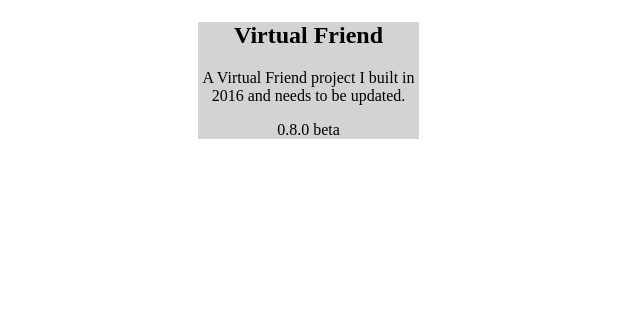
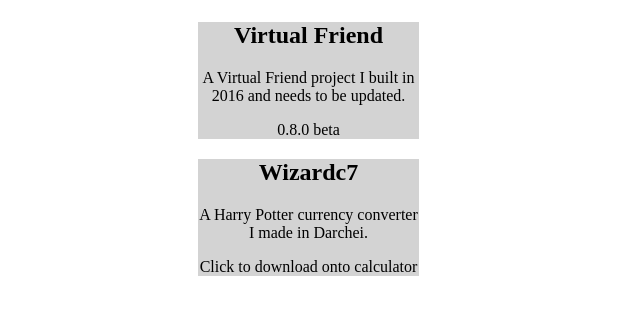
Before and after one commit to EphraimB/ephraim-becker, a PHP site: page /projects/ in a window 1280 px wide. Shown: the part 124-439 px from the top of the page, without its empty margins (0-640 px from the left). Run offline with PHP 8.4, Linux system fonts and the light colour scheme.

Commit message:
Added my Wizardc7 project.

```diff
--- a/projects/index.php
+++ b/projects/index.php
@@ -32,6 +32,13 @@
             <p>0.8.0 beta</p>
           </a>
         </div>
+        <div class="card">
+          <a href="files/wizardc.zip">
+            <h2>Wizardc7</h2>
+            <p>A Harry Potter currency converter I made in Darchei.</p>
+            <p>Click to download onto calculator</p>
+          </a>
+        </div>
     </main>
     <script src="../js/script.js"></script>
   </body>
--- a/timeline.php
+++ b/timeline.php
@@ -99,6 +99,12 @@
         <p>I tried to keep my cool for a month but everyone ignored me. I entered defense mode again and took zero tolerance from anyone now that I had no friends at all. I became depressed and all mad at myself and crying. My parents didn't want to hear anything about my sob stories and blamed everything on me and called me obnoxious.</p>
       </div>
       <div style="background-color: lightgrey;">
+        <h2>June 2016</h2>
+        <p>Yachad Birthright Israel trip</p>
+        <p>I acted extremely immature on birthright. There wasn't really any high functioning people my age anyway. You can watch the whole birthright playlist <a target="_blank" href="https://www.youtube.com/watch?v=U4OB9h73rAI&list=PL3IqUVH23uWwKRhOa60qiQOh6hsOZT-M0">here</a>.</p>
+        <iframe width="560" height="315" src="https://www.youtube.com/embed/U4OB9h73rAI" title="YouTube video player" frameborder="0" allow="accelerometer; autoplay; clipboard-write; encrypted-media; gyroscope; picture-in-picture" allowfullscreen></iframe>
+      </div>
+      <div style="background-color: lightgrey;">
         <h2>July 2016</h2>
         <p>Camp Kaylie</p>
         <p>My father told me that if I behave myself and not act out, then I get my own expensive desktop computer. I behaved myself for a week (pretty much keeping to myself). Then I overheard a bunkmate tell my counselor that he was on the autism spectrum and started misbehaving again thinking that autism was a behavior disorder (I didn't know what autism really was still). That person got mad at me to my surprise. I entered defense mode again and did everything I did from 2014 again and looked at other people's medications. That got everyone in the camp mad at me. This time, I knew who everyone was because I was more aware of myself. I was going in circles with my two counselors about why I can't make any friends. If only I knew what autism really was. This was my last social event with people my functioning level ever (hopefully until I move out of my parents house). I pretty much ruined my reputation everywhere at that point.</p>
```
Also changed, not shown: 1 other file.
